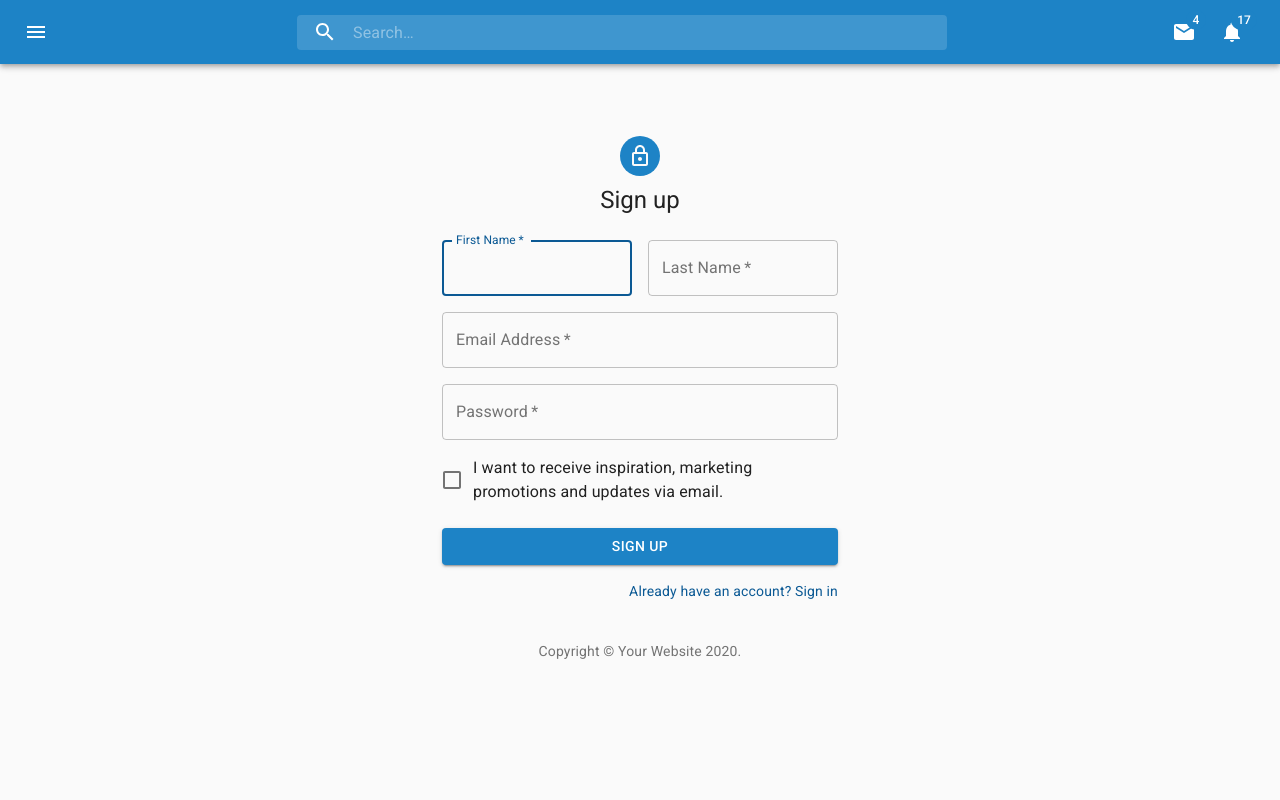
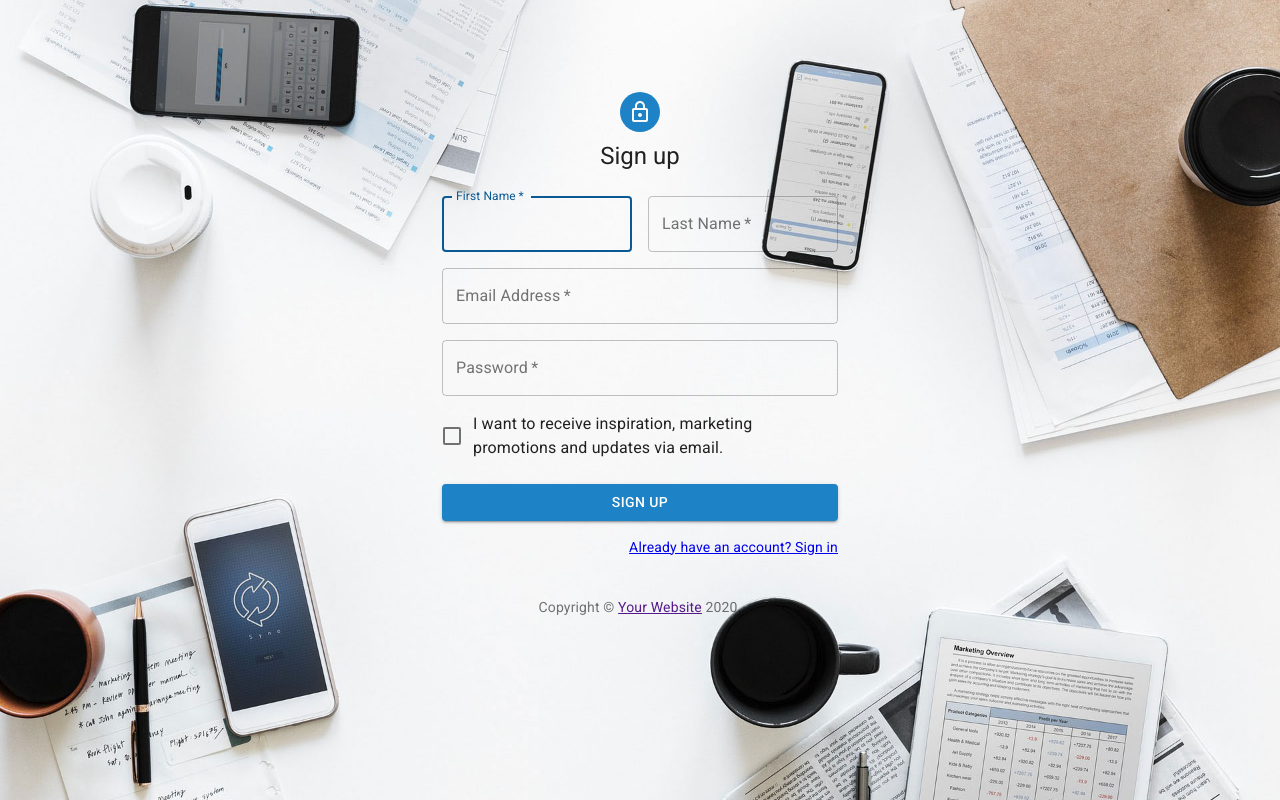
Before and after one commit to Amnok/product-catalog, a React (Create React App) app: page /signup in a window 1280 px wide. Built offline with nearby package versions, Linux system fonts and the light colour scheme.

Commit message:
PC [fix] fixed routing

```diff
--- a/src/App.js
+++ b/src/App.js
@@ -1,14 +1,12 @@
 import React from 'react';
 import './App.css';
-import MainBar from './components/layout/AppBar';
-import { Router, Route, Switch } from 'react-router-dom';
+import { Router, Route } from 'react-router-dom';
 import history from './history';
-import { Posts } from './components/posts.component';
-import { CreatePost } from './components/createPost.component';
 import { Login } from './components/login.component';
 import { Signup } from './components/signup.component';
 import { createMuiTheme } from '@material-ui/core/styles';
-import MuiThemeProvider from '@material-ui/core/styles/MuiThemeProvider';
+import {ThemeProvider as MuiThemeProvider} from '@material-ui/core/styles';
+import { Dashboard } from './components/Dashboard.component';
 
 const theme = createMuiTheme({
   palette: {
@@ -21,21 +19,15 @@ const theme = createMuiTheme({
   },
 });
 
-
 function App() {
   return (
     <Router history={history}>
       <MuiThemeProvider theme={theme}>
-        <MainBar />
+        <Route path="/" exact component={Dashboard}></Route>
         <Route path="/login" exact component={Login}></Route>
         <Route path="/signup" exact component={Signup}></Route>
-        <Switch>
-          <Route path="/" exact component={Posts}></Route>
-          <Route path="/create-post" exact component={CreatePost}></Route>
-        </Switch>
       </MuiThemeProvider>
     </Router>
   );
 }
-
 export default App;
--- /dev/null
+++ b/src/components/Dashboard.component.jsx
@@ -0,0 +1,18 @@
+import React from 'react';
+import { Route, Switch } from 'react-router-dom';
+import { Posts } from './posts.component';
+import { CreatePost } from './createPost.component';
+import MainBar from './layout/AppBar';
+
+
+export const Dashboard = () => {
+    return (
+        <React.Fragment>
+            <MainBar />
+            <Switch>
+                <Route exact path="/" component={Posts}></Route>
+                <Route exact path="/create-post" component={CreatePost}></Route>
+            </Switch>
+        </React.Fragment>
+    )
+}
--- a/src/components/layout/AppBar.js
+++ b/src/components/layout/AppBar.js
@@ -14,7 +14,6 @@ import InboxIcon from '@material-ui/icons/MoveToInbox';
 import MailIcon from '@material-ui/icons/Mail';
 import Drawer from '@material-ui/core/Drawer';
 import InputBase from '@material-ui/core/InputBase';
-import AssignmentIndIcon from '@material-ui/icons/AssignmentInd';
 import NotificationsIcon from '@material-ui/icons/Notifications';
 import SearchIcon from '@material-ui/icons/Search';
 import Badge from '@material-ui/core/Badge';
@@ -98,7 +97,7 @@ const useStyles = makeStyles(theme => ({
   },
 }));
 
-export default function MainBar() {
+export default function MainBar(props) {
   const classes = useStyles();
   const [state, setState] = React.useState({
     top: false,
@@ -181,6 +180,7 @@ export default function MainBar() {
       <Drawer open={state.left} onClose={toggleDrawer('left', false)}>
         {sideList('left')}
       </Drawer>
+      {props.children}
     </div>
   );
 }
--- a/src/components/login.component.jsx
+++ b/src/components/login.component.jsx
@@ -7,7 +7,6 @@ import FormControlLabel from '@material-ui/core/FormControlLabel';
 import Checkbox from '@material-ui/core/Checkbox';
 import { Link } from 'react-router-dom';
 import Grid from '@material-ui/core/Grid';
-import Box from '@material-ui/core/Box';
 import LockOutlinedIcon from '@material-ui/icons/LockOutlined';
 import Typography from '@material-ui/core/Typography';
 import { makeStyles } from '@material-ui/core/styles';
@@ -96,7 +95,7 @@ export const Login = () => {
           </Button>
                         <Grid container>
                             <Grid item xs>
-                                <Link href="#" variant="body2">
+                                <Link to="forgot-password" variant="body2">
                                     Forgot password?
               </Link>
                             </Grid>
--- a/src/components/routes.js
+++ b/src/components/routes.js
@@ -2,7 +2,7 @@ export default () => {
     return [
         {
             text: 'Posts',
-            link: '/'
+            link: '/posts'
         },
         {
             text: 'Create Post',
--- a/src/components/signup.component.jsx
+++ b/src/components/signup.component.jsx
@@ -5,13 +5,14 @@ import CssBaseline from '@material-ui/core/CssBaseline';
 import TextField from '@material-ui/core/TextField';
 import FormControlLabel from '@material-ui/core/FormControlLabel';
 import Checkbox from '@material-ui/core/Checkbox';
-import Link from '@material-ui/core/Link';
+import { Link } from 'react-router-dom';
 import Grid from '@material-ui/core/Grid';
 import Box from '@material-ui/core/Box';
 import LockOutlinedIcon from '@material-ui/icons/LockOutlined';
 import Typography from '@material-ui/core/Typography';
 import { makeStyles } from '@material-ui/core/styles';
 import Container from '@material-ui/core/Container';
+import url from '../assets/images/banner.jpg';
 
 function Copyright() {
     return (
@@ -27,6 +28,17 @@ function Copyright() {
 }
 
 const useStyles = makeStyles(theme => ({
+    container: {
+        padding: '20px',
+        display: 'flex',
+        justifyContent: 'center',
+        width: '100vw',
+        height: '100vh',
+        backgroundImage: `url(${url})`,
+        backgroundPosition: 'center',
+        backgroundSize: 'cover',
+        backgroundRepeat: 'no-repeat',
+    },
     paper: {
         marginTop: theme.spacing(8),
         display: 'flex',
@@ -50,6 +62,7 @@ export const Signup = () => {
     const classes = useStyles();
 
     return (
+        <div className={classes.container}>
             <Container component="main" maxWidth="xs">
                 <CssBaseline />
                 <div className={classes.paper}>
@@ -125,7 +138,7 @@ export const Signup = () => {
           </Button>
                         <Grid container justify="flex-end">
                             <Grid item>
-                            <Link href="#" variant="body2">
+                                <Link to="/login" variant="body2">
                                     Already have an account? Sign in
               </Link>
                             </Grid>
@@ -136,5 +149,6 @@ export const Signup = () => {
                     <Copyright />
                 </Box>
             </Container>
+        </div>
     );
 }
```
Lines whose indentation alone changed are shown as unchanged.
